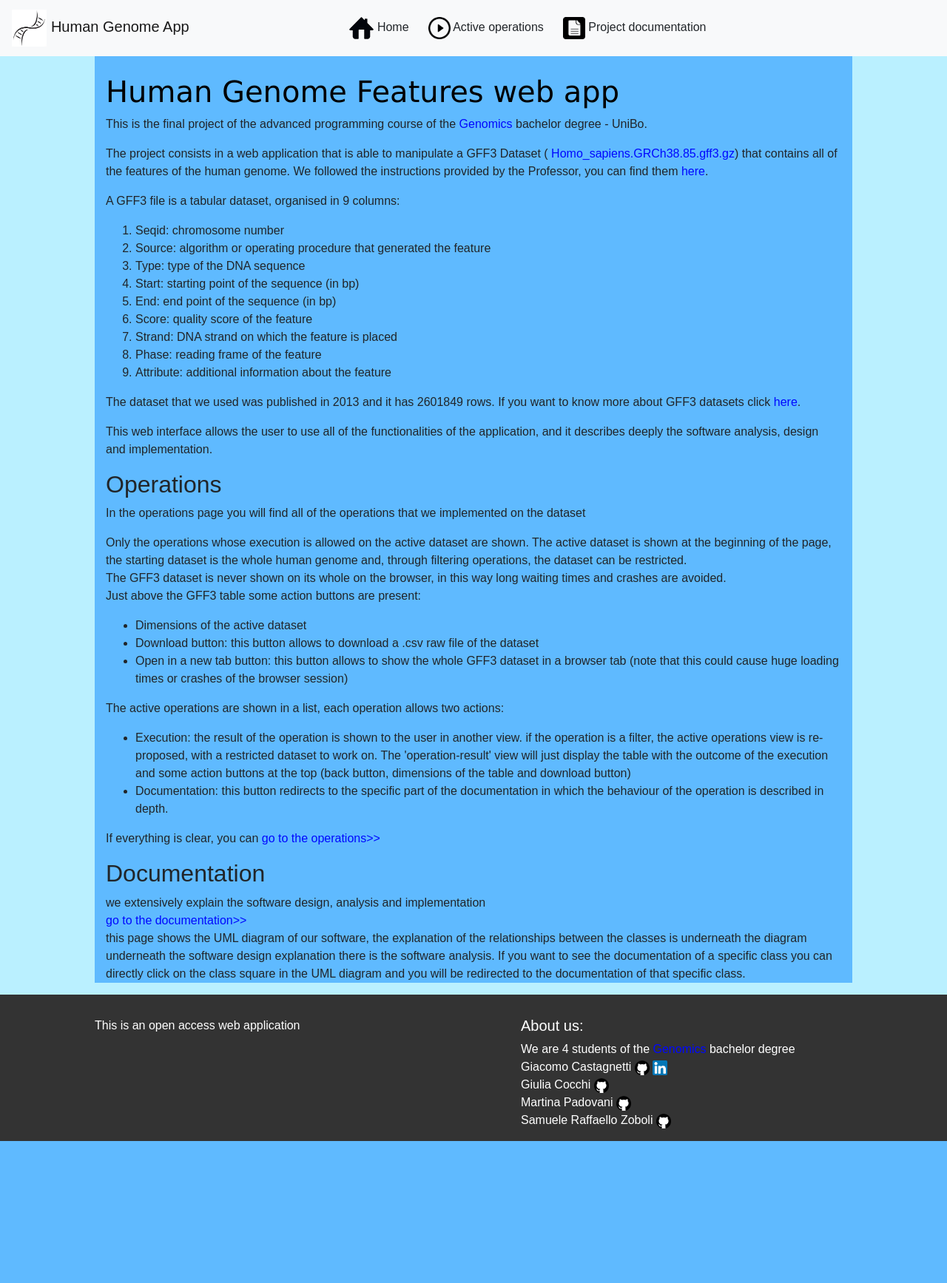
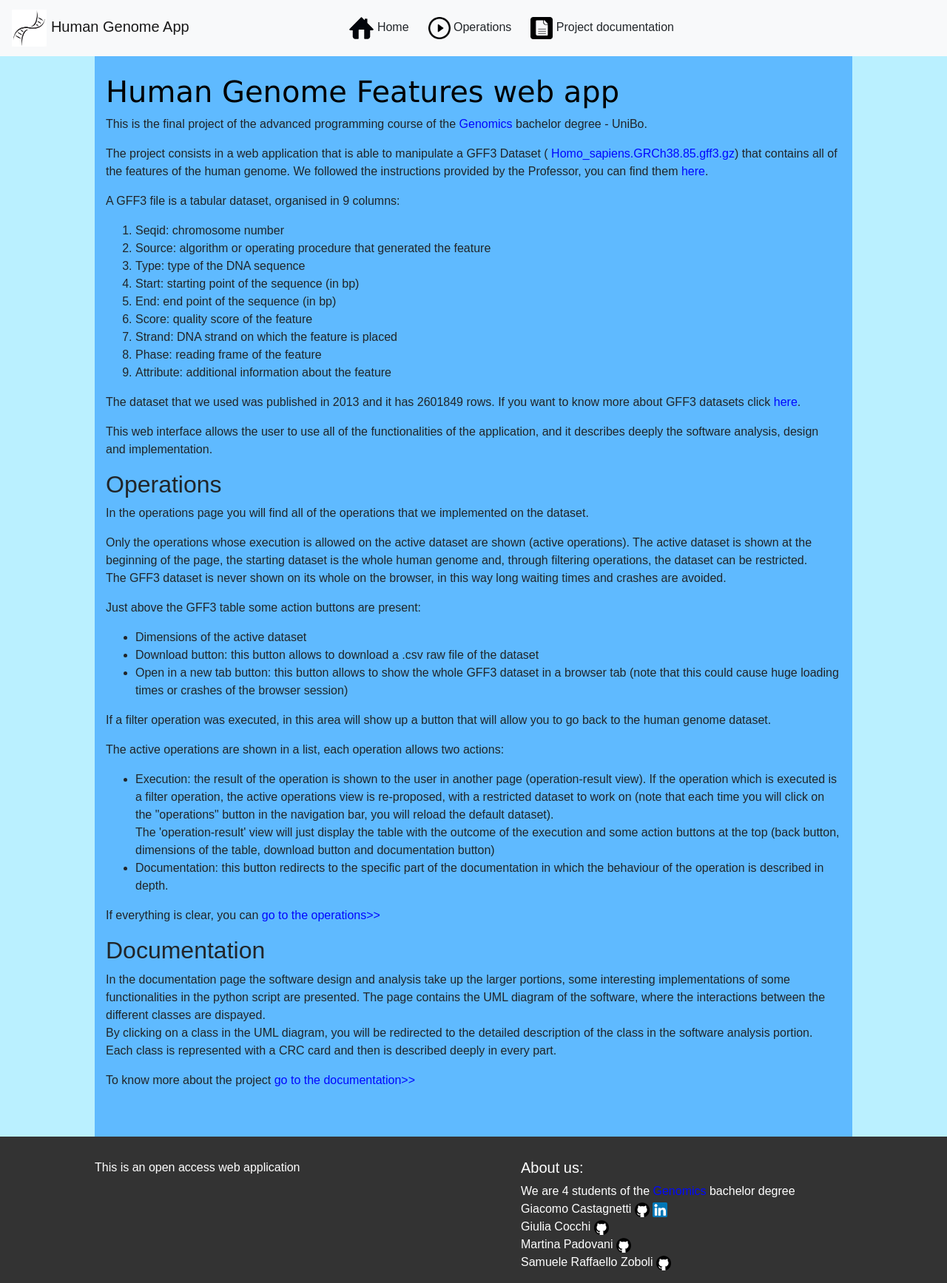
Before and after one commit to kcajj/advanced_programming_project_Genomics_2022, a Flask app: page / in a window 1280 px wide. Shown: the whole page at 74% size. Before the commit the page ends 1543 px from the top, so only its background shows below. Run offline with Flask 2, Linux system fonts and the light colour scheme; parts of the project's set-up code (start-up, migrations or seed data) failed here and were passed over.

Commit message:
renaming of html files and pages

```diff
--- a/webapp/main.py
+++ b/webapp/main.py
@@ -23,18 +23,18 @@ app = Flask(__name__, static_folder='static')
 def homepage():
     return render_template('homepage.html')
 
-@app.route('/active_operations/<dataset_name>')
-def active_operations(dataset_name):
+@app.route('/operations/<dataset_name>')
+def operations(dataset_name):
     global global_active_op, current_dataset_name
 
     if current_dataset_name != dataset_name:
         global_active_op = datasets[dataset_name].get_active_operations()
         current_dataset_name = dataset_name
 
-    return render_template('active_operations.html', active_op = global_active_op, dataset = datasets[dataset_name], dataset_name = dataset_name)
+    return render_template('operations.html', active_op = global_active_op, dataset = datasets[dataset_name], dataset_name = dataset_name)
 
-@app.route('/operation/<dataset_name>/<operation_name>')
-def operation(dataset_name,operation_name):
+@app.route('/operation_result/<dataset_name>/<operation_name>')
+def operation_result(dataset_name,operation_name):
     global global_active_op
 
     if operation_name != 'show_gff3':   #an operation on the dataset has been selected
@@ -42,14 +42,14 @@ def operation(dataset_name,operation_name):
 
         if type(output) == Dataset: #a normal operation has been selected
             df = output.get_df()
-            return render_template('operation.html', operation_name = operation_name, df = df, dataset_name = dataset_name)
+            return render_template('operation_result.html', operation_name = operation_name, df = df, dataset_name = dataset_name)
 
         else:   #a filter operation has been selected, the dataset is not shown completely
-            return redirect(url_for('active_operations', dataset_name = operation_name))
+            return redirect(url_for('operations', dataset_name = operation_name))
 
     else:   #the user wants to see a gff3 dataset
         df = datasets[dataset_name].get_df().reset_index(drop = True)
-        return render_template('operation.html', operation_name = operation_name, df = df, dataset_name = dataset_name)
+        return render_template('operation_result.html', operation_name = operation_name, df = df, dataset_name = dataset_name)
 
 @app.route('/documentation')
 def documentation():
--- a/webapp/templates/Homepage.html
+++ b/webapp/templates/Homepage.html
@@ -7,14 +7,14 @@
 
     <p>
         This is the final project of the advanced programming course of the
-        <a href='https://corsi.unibo.it/1cycle/Genomics'>Genomics</a> bachelor degree - UniBo.
+        <a href='https://corsi.unibo.it/1cycle/Genomics' target="_blank">Genomics</a> bachelor degree - UniBo.
     </p>
     <p>
         The project consists in a web application that is able to manipulate a GFF3 Dataset (
-        <a href='https://github.com/kcajj/human_genome_webapp/blob/GFF3-subclass/Homo_sapiens.GRCh38.85.gff3.gz'>
+        <a href='https://github.com/kcajj/human_genome_webapp/blob/GFF3-subclass/Homo_sapiens.GRCh38.85.gff3.gz' target="_blank">
         Homo_sapiens.GRCh38.85.gff3.gz</a>) that contains all of the features of the human genome.
         We followed the instructions provided by the Professor, you can find them
-        <a href='https://github.com/kcajj/human_genome_webapp/blob/GFF3-subclass/MarkdownFiles/Project_specification.md'>here</a>.
+        <a href='https://github.com/kcajj/human_genome_webapp/blob/GFF3-subclass/MarkdownFiles/Project_specification.md' target="_blank">here</a>.
     </p>
 
     <p>
@@ -32,7 +32,7 @@
         </ol>
         The dataset that we used was published in 2013 and it has 2601849 rows.
         If you want to know more about GFF3 datasets click
-        <a href="https://github.com/kcajj/human_genome_webapp/blob/GFF3-subclass/MarkdownFiles/input_file_README.txt">
+        <a href="https://github.com/kcajj/human_genome_webapp/blob/GFF3-subclass/MarkdownFiles/input_file_README.txt" target="_blank">
         here</a>.
     </p>
     <p>
@@ -42,14 +42,16 @@
 
     <h2>Operations</h2>
     <p>
-        In the operations page you will find all of the operations that we implemented on the dataset
+        In the operations page you will find all of the operations that we implemented on the dataset.
     </p>
     <p>
-        Only the operations whose execution is allowed on the active dataset are shown. The active
-        dataset is shown at the beginning of the page, the starting dataset is the whole human genome
+        Only the operations whose execution is allowed on the active dataset are shown (active operations).
+        The active dataset is shown at the beginning of the page, the starting dataset is the whole human genome
         and, through filtering operations, the dataset can be restricted.<br>
         The GFF3 dataset is never shown on its whole on the browser, in this way long waiting times and
         crashes are avoided.<br>
+    </p>
+    <p>
         Just above the GFF3 table some action buttons are present:
         <ul>
             <li>Dimensions of the active dataset</li>
@@ -57,15 +59,21 @@
             <li>Open in a new tab button: this button allows to show the whole GFF3 dataset in a browser tab
                 (note that this could cause huge loading times or crashes of the browser session)</li>
         </ul>
+        If a filter operation was executed, in this area will show up a button that will allow you to
+        go back to the human genome dataset.
     </p>
     <p>
         The active operations are shown in a list, each operation allows two actions:
         <ul>
-            <li>Execution: the result of the operation is shown to the user in another view.
-                if the operation is a filter, the active operations view is re-proposed, with a restricted
-                dataset to work on.
+            <li>Execution: the result of the operation is shown to the user in another page (operation-result view).
+                If the operation which is executed is a filter operation, the active operations view
+                is re-proposed, with a restricted dataset to work on (note that each time you will
+                click on the "operations" button in the navigation bar, you will reload the default
+                dataset).
+                <br>
                 The 'operation-result' view will just display the table with the outcome of the execution
-                and some action buttons at the top (back button, dimensions of the table and download button)
+                and some action buttons at the top (back button, dimensions of the table, download button
+                and documentation button)
             </li>
             <li>Documentation: this button redirects to the specific part of the documentation
                 in which the behaviour of the operation is described in depth.
@@ -73,21 +81,26 @@
         </ul>
 
         If everything is clear, you can
-        <a href="{{ url_for('active_operations', dataset_name = 'human_genome')}}">go to the operations>></a>
+        <a href="{{ url_for('operations', dataset_name = 'human_genome')}}">go to the operations>></a>
         <br>
     </p>
 
     <h2>Documentation</h2>
     <p>
-        we extensively explain the software design, analysis and implementation<br>
-        <a href="{{ url_for('documentation')}}">go to the documentation>></a>
+        In the documentation page the software design and analysis take up the larger portions, some
+        interesting implementations of some functionalities in the python script are presented.
+        The page contains the UML diagram of the software, where the interactions between the different
+        classes are dispayed.
         <br>
-        this page shows the UML diagram of our software, the explanation of the relationships between
-        the classes is underneath the diagram <br>
-        underneath the software design explanation there is the software analysis.
-        If you want to see the documentation of a specific class you can directly click on the
-        class square in the UML diagram and you will be redirected to the documentation of that specific class.
+        By clicking on a class in the UML diagram, you will be redirected to the detailed description
+        of the class in the software analysis portion.
+        Each class is represented with a CRC card and then is described deeply in every part.
+    </p>
+    <p>
+        To know more about the project <a href="{{ url_for('documentation')}}">go to the documentation>></a>
     </p>
 
+    <br>
+    <br>
 
 {% endblock %}
--- a/webapp/templates/base.html
+++ b/webapp/templates/base.html
@@ -38,9 +38,9 @@
                 </a>
               </li>
               <li class="nav-item">
-                <a class="btn" href="{{ url_for('active_operations', dataset_name = 'human_genome') }}">
+                <a class="btn" href="{{ url_for('operations', dataset_name = 'human_genome') }}">
                   <img src="{{ url_for('static', filename='execute_button.png') }}", height="30 px">
-                  Active operations
+                  Operations
                 </a>
               </li>
               <li class="nav-item">
--- a/webapp/templates/operation.html
+++ b/webapp/templates/operation_result.html
@@ -10,7 +10,7 @@
 <table>
     <tr>
         <td class="table-information-content">
-            <a class="btn" href="/active_operations/{{dataset_name}}">
+            <a class="btn" href="/operations/{{dataset_name}}">
               <img class='img-button' src="{{ url_for('static', filename='back_button.png') }}">
             </a>
           </td>
```
Also changed, not shown: MarkdownFiles/Documentation.md (+1 -1 lines), webapp/templates/operations.html (renamed from webapp/templates/active_operations.html, +7 -5 lines), README.md.
